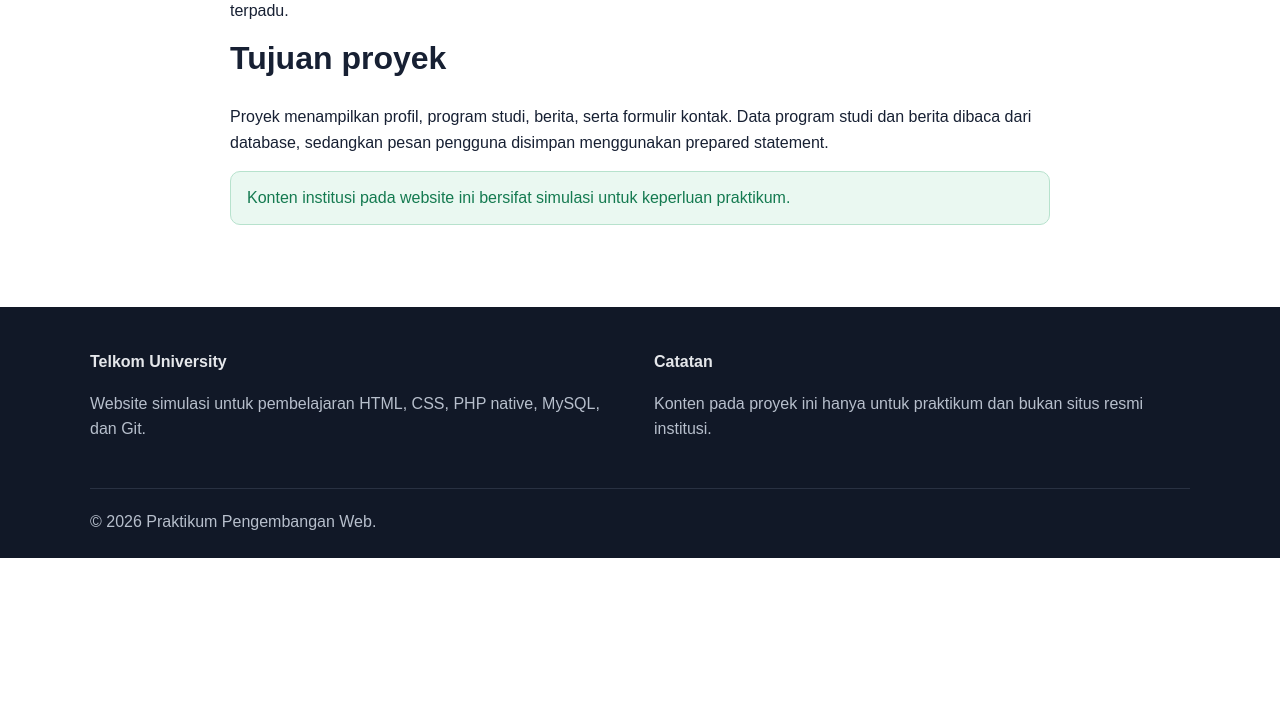
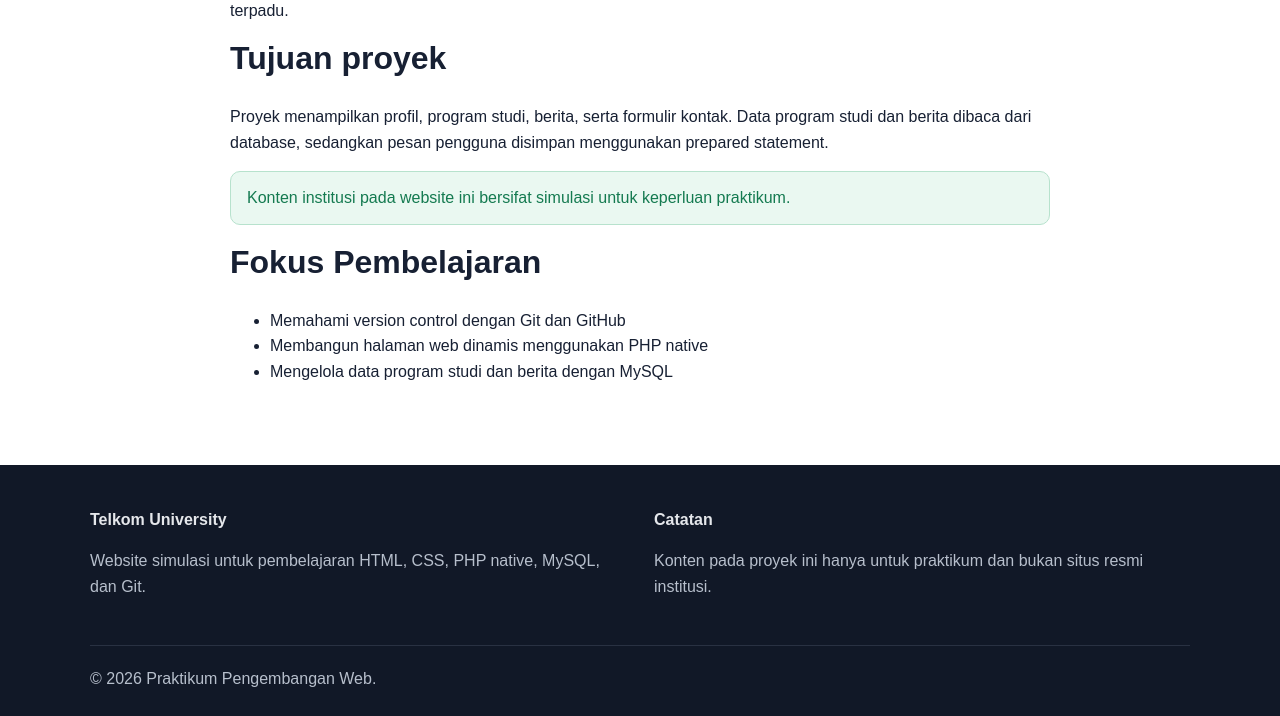
Before and after one commit to setoajiazzahraputri-boop/telkom-company-profile-109062530017, a PHP site: page /profile.php in a window 1280 px wide. Shown: the part 517-1233 px from the top of the page. Before the commit the page ends 1075 px from the top, so only its background shows below. Run offline with PHP 8.4, Linux system fonts and the light colour scheme.

Commit message:
feat: tambahkan informasi fokus pembelajaran

```diff
--- a/profile.php
+++ b/profile.php
@@ -25,6 +25,13 @@ require 'includes/header.php';
         <p>Proyek menampilkan profil, program studi, berita, serta formulir kontak. Data program studi dan berita dibaca dari database, sedangkan pesan pengguna disimpan menggunakan prepared statement.</p>
 
         <div class="alert alert-success">Konten institusi pada website ini bersifat simulasi untuk keperluan praktikum.</div>
+        <h2>Fokus Pembelajaran</h2>
+
+<ul>
+    <li>Memahami version control dengan Git dan GitHub</li>
+    <li>Membangun halaman web dinamis menggunakan PHP native</li>
+    <li>Mengelola data program studi dan berita dengan MySQL</li>
+</ul>
 
     </div>
 
```
